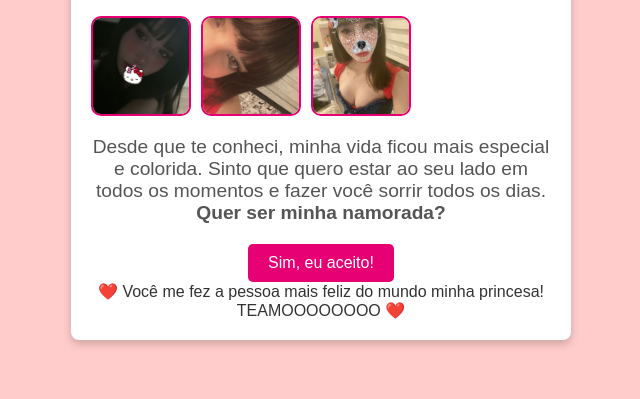
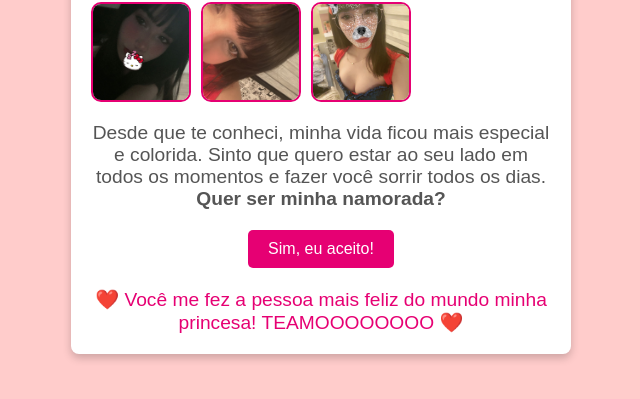
Before and after one commit to astucioso/pedidonamoro, a plain HTML site: page index.html in a window 1280 px wide. Both pictures are taken after a click on the button "Sim, eu aceito!". Shown: the part 279-678 px from the top of the page, without its empty margins (319-959 px from the left). Drawn offline with Linux system fonts and the light colour scheme.

Commit message:
Update style.css

```diff
--- a/style.css
+++ b/style.css
@@ -63,3 +63,15 @@ h1 {
 .yes-button:hover {
     background-color: #cc0066;
 }
+
+.special-message {
+    font-size: 1.2rem;
+    color: #e60073;
+    margin-top: 20px;
+    opacity: 0;
+    transition: opacity 0.5s;
+}
+
+.show-animation {
+    opacity: 1;
+}
```
